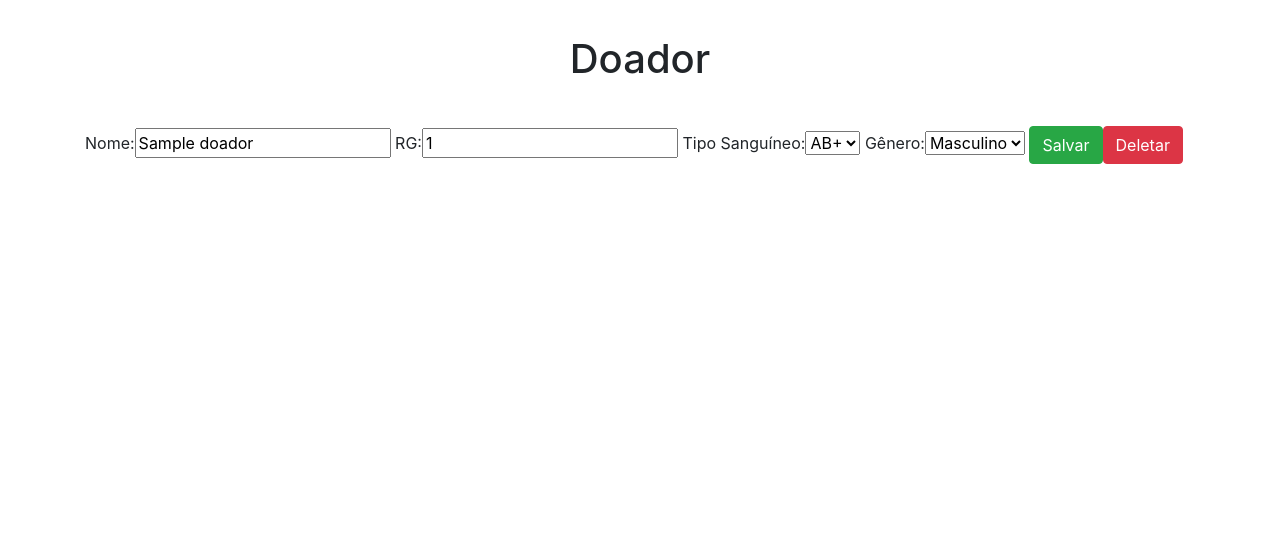
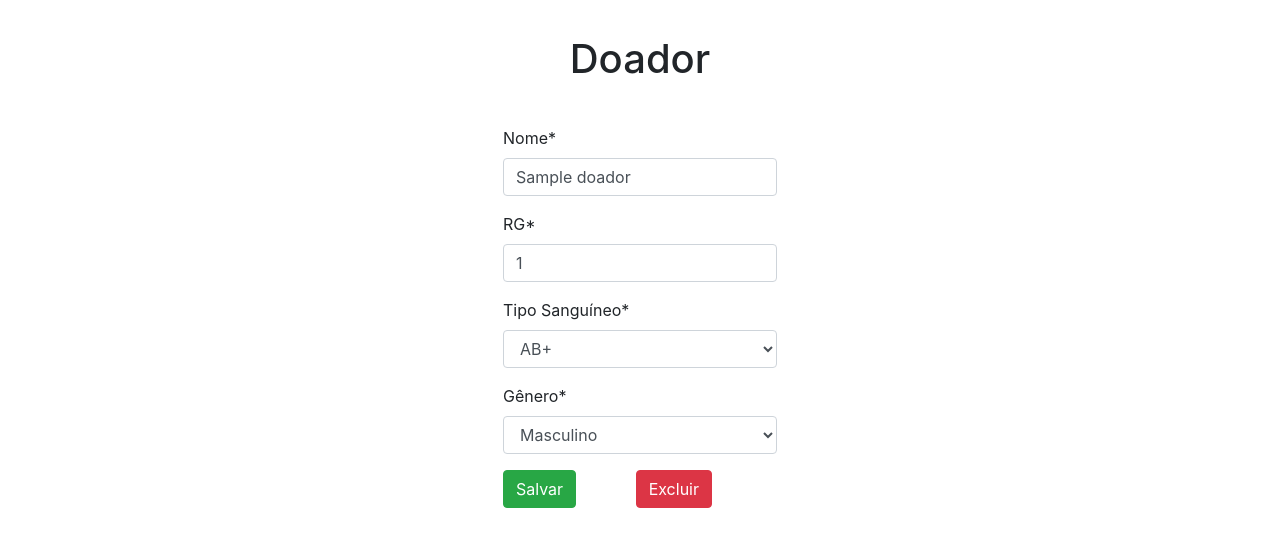
Before and after one commit to aquilesfalcaoo/hema-app, a Django app: page /update/1/ in a window 1280 px wide. Shown: the top 547 px of the page. Run offline with Django 3.2, Linux system fonts and the light colour scheme; tables that the repository leaves empty hold one stand-in row (Sample ...); some libraries are stand-ins or nearby versions.

Commit message:
adicionado bootstrap forms

```diff
--- a/doacaodesangue/static/css/doador-form.css
+++ b/doacaodesangue/static/css/doador-form.css
@@ -3,3 +3,11 @@ h1 {
   padding-bottom: 35px;
   padding-top: 35px;
 }
+
+.btn-danger {
+  margin-left: 55px;
+}
+
+.formulario {
+  margin: 0 auto;
+}
--- a/doacaodesangue/templates/doador-delete-confirm.html
+++ b/doacaodesangue/templates/doador-delete-confirm.html
@@ -24,15 +24,15 @@
   </head>
   <body>
     <div class="titulo">
-      <h1>Cadastrar Novo Doador</h1>
+      <h1></h1>
     </div>
     <div class="container">
       <div class="col-12">
         <div class="row">
-          <form method="post">
+          <form style="margin: 0 auto" method="post">
             {% csrf_token %}
             <h2>Você tem certeza que deseja excluir {{ doador.form }} ?</h2>
-            <button type="submit" class="btn btn-danger">Confirmar</button>
+            <button type="submit" class="btn btn-success">Confirmar</button>
           </form>
         </div>
       </div>
--- a/doacaodesangue/templates/doador-form.html
+++ b/doacaodesangue/templates/doador-form.html
@@ -29,15 +29,15 @@
     <div class="container">
       <div class="col-12">
         <div class="row">
-          <form method="POST">
-            {% csrf_token %} {{ form }}
+          <form class="formulario" method="POST">
+            {% csrf_token %} {{ form|crispy }}
             <button type="submit" class="btn btn-success">Salvar</button>
+            <a href="{% url 'delete_doador' doador.id %}" class="btn btn-danger"
+              >Excluir</a
+            >
+            {% for list_doador in list_doador %} {% endfor %}
           </form>
-          {% if doador %}
-          <a href="{% url 'delete_doador' doador.id %}" class="btn btn-danger"
-            >Deletar</a
-          >
-          {% endif %}
+          {% if doador %} {% endif %}
         </div>
       </div>
     </div>
--- a/doacaodesangue/templates/doador.html
+++ b/doacaodesangue/templates/doador.html
@@ -36,7 +36,7 @@
             </a>
             {% endfor %}
             <br /><a
-              class="btn btn-primary"
+              class="btn btn-success"
               href="{% url 'create_doador' %}"
               role="button"
               >Cadastrar Novo Doador</a
--- a/perfil/settings.py
+++ b/perfil/settings.py
@@ -42,7 +42,10 @@ INSTALLED_APPS = [
     'django.contrib.staticfiles',
     'doacaodesangue',
     'perfil',
+    'crispy_forms',
 ]
+
+CRISPY_TEMPLATE_PACK = 'bootstrap4'
 
 MIDDLEWARE = [
     'django.middleware.security.SecurityMiddleware',
```
Also changed, not shown: other parts of doacaodesangue/templates/doador-form.html (+1 -1 lines), db.sqlite3.
